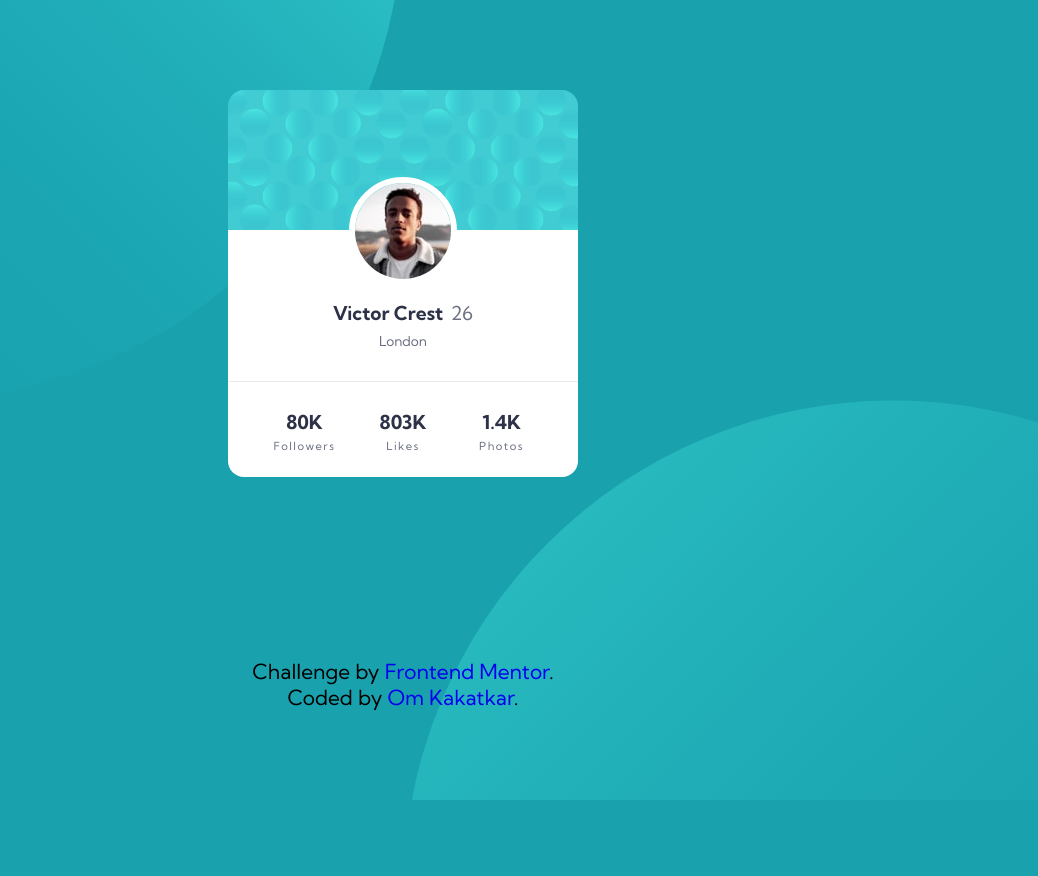
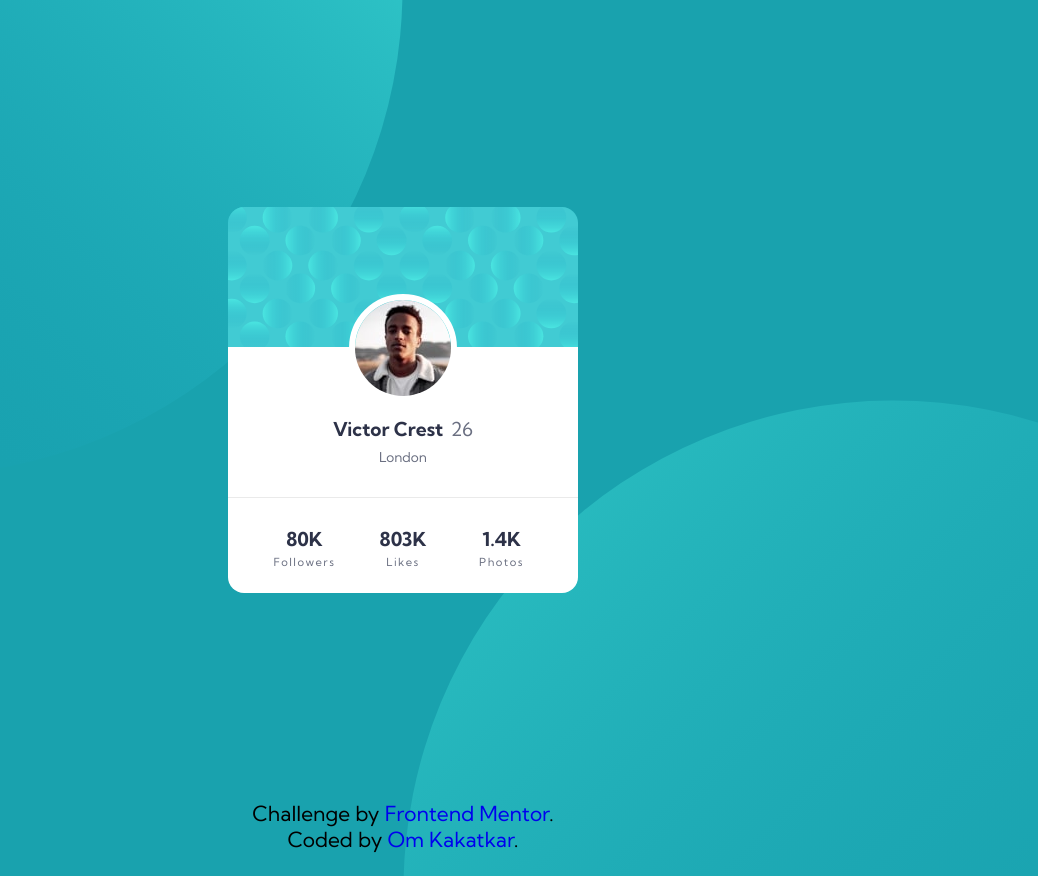
Before and after one commit to OmKakatkar/profile-card-component, a plain HTML site: page index.html in a window 1280 px wide. Shown: the whole page, without its empty margins (237-1275 px from the left). Before the commit the page ends 800 px from the top, so only its background shows below. Drawn offline with Linux system fonts and the light colour scheme.

Commit message:
add height to main container

```diff
--- a/css/index.css
+++ b/css/index.css
@@ -37,13 +37,17 @@ body {
   background-repeat: no-repeat;
   background-position: right 50vw bottom 50vh, left 50vw top 50vh;
   background-color: var(--dk-cyan);
-  min-height: 100vh;
-  display: grid;
-  place-items: center;
 }
 
 .card {
   text-align: center;
+}
+
+main {
+  min-height: 100vh;
+  display: grid;
+  place-items: center;
+  height: 100vh;
 }
 
 .card-head img {
@@ -108,11 +112,12 @@ body {
 }
 
 .attribution {
-    display: grid;
-    place-items: center;
-    font-size: 1.3rem;
+  display: grid;
+  place-items: center;
+  font-size: 1.3rem;
+  padding-bottom: 1.5rem;
 }
 
 .attribution-link {
-    text-decoration: none;
+  text-decoration: none;
 }
```
